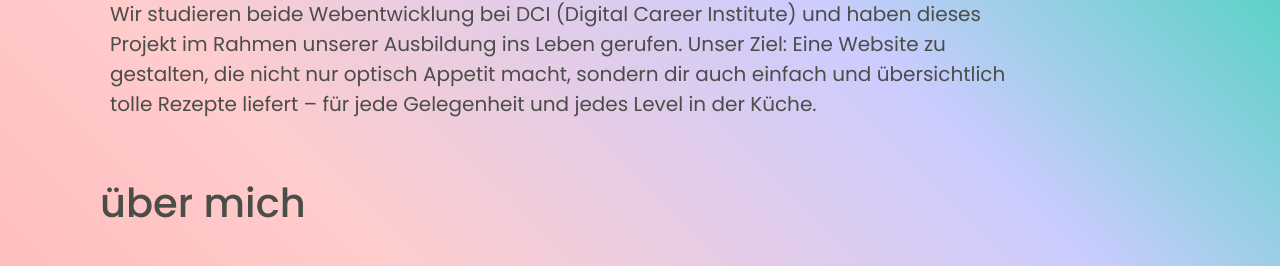
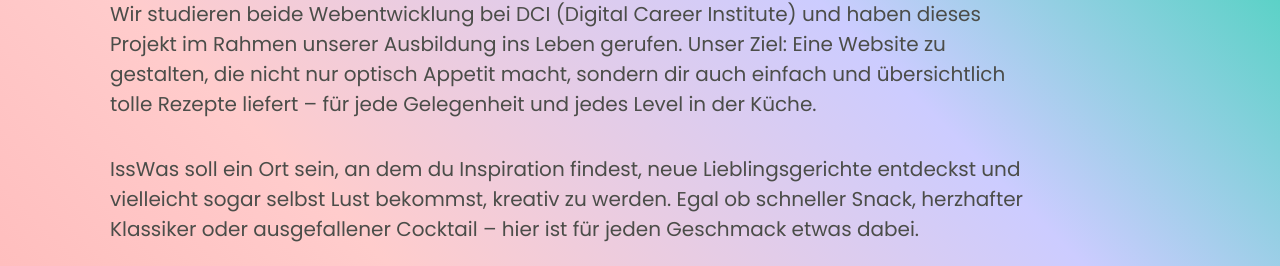
Before and after one commit to Caroline-Reichart/IssWas, a React (Vite) app: page / in a window 1280 px wide. Shown: the part 1032-1298 px from the top of the page. Built offline with nearby package versions, Linux system fonts and the light colour scheme; a web font is replaced by a local one.

Commit message:
Kommentiere die "über mich" Überschrift in der "Content" Komponente aus

```diff
--- a/src/components/Content.jsx
+++ b/src/components/Content.jsx
@@ -18,7 +18,7 @@ export const Content = () => {
     Wir studieren beide Webentwicklung bei DCI (Digital Career Institute) und haben dieses Projekt im Rahmen unserer Ausbildung ins Leben gerufen.
     Unser Ziel: Eine Website zu gestalten, die nicht nur optisch Appetit macht, sondern dir auch einfach und übersichtlich tolle Rezepte liefert – für jede Gelegenheit und jedes Level in der Küche.
     </p>
-    <h2 className="about-me">über mich</h2>
+    {/* <h2 className="about-me"></h2> */}
     <p class="text-p">
     IssWas soll ein Ort sein, an dem du Inspiration findest, neue Lieblingsgerichte entdeckst und vielleicht sogar selbst Lust bekommst, kreativ zu werden. Egal ob schneller Snack, herzhafter Klassiker oder ausgefallener Cocktail – hier ist für jeden Geschmack etwas dabei.
     </p>
```
